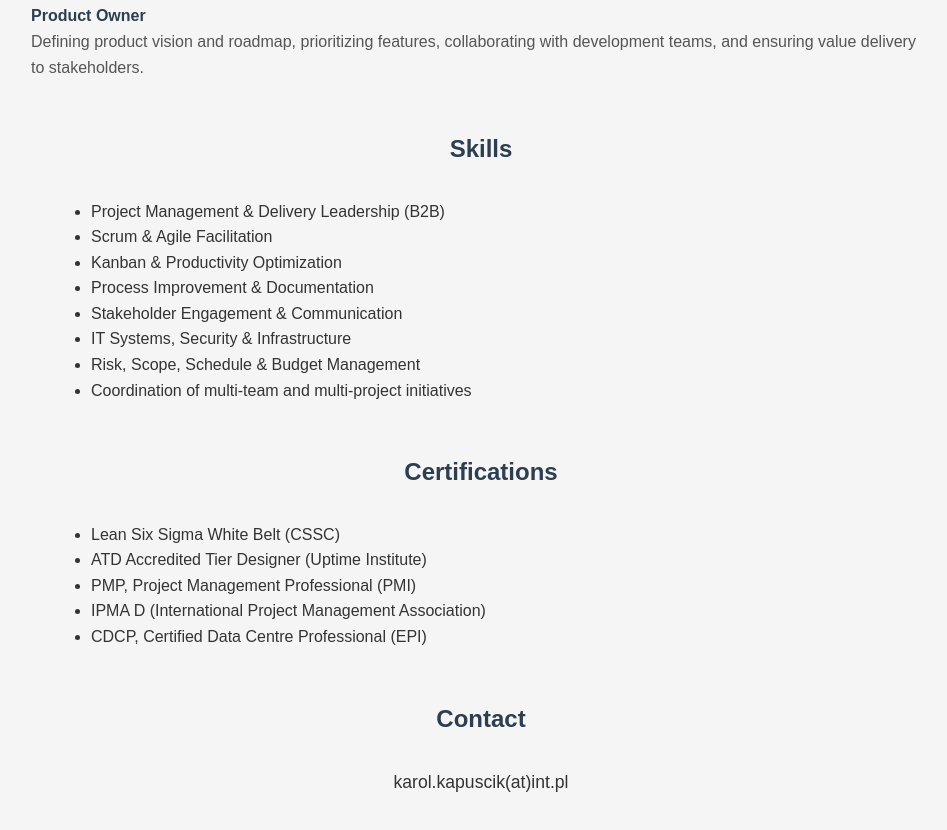
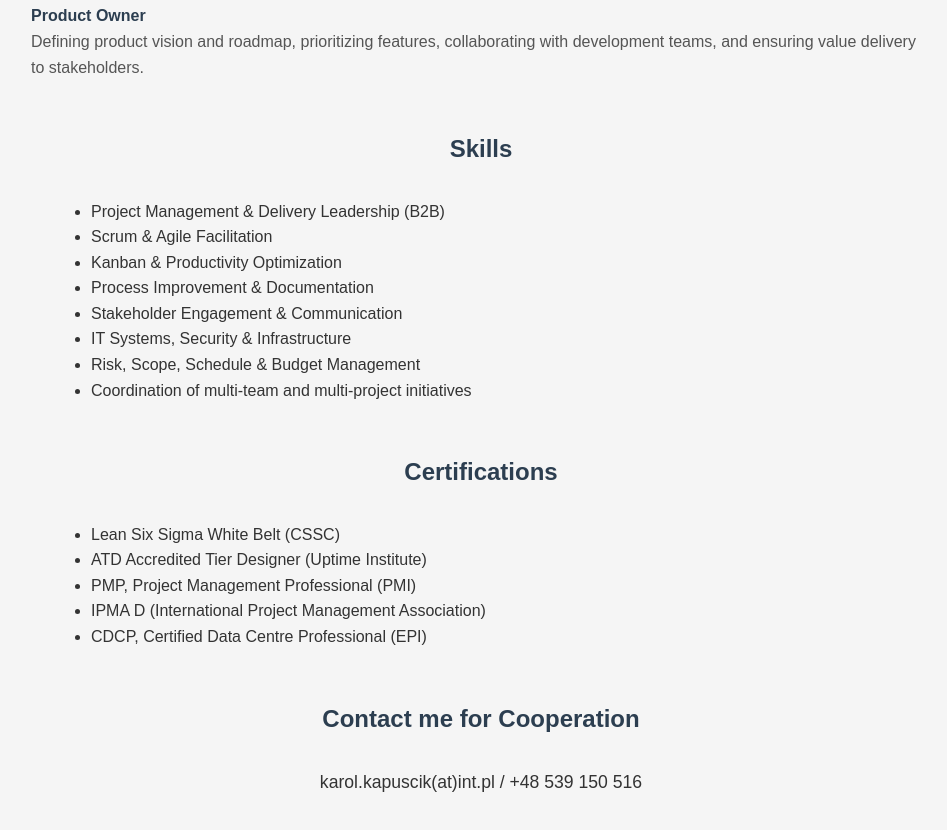
Before and after one commit to karolkapuscik-pm/karolkapuscik-pm.github.io, a plain HTML site: page index.html in a window 1280 px wide. Shown: the part 1014-1844 px from the top of the page, without its empty margins (159-1106 px from the left). Drawn offline with Linux system fonts and the light colour scheme.

Commit message:
Update index.html

```diff
--- a/index.html
+++ b/index.html
@@ -189,9 +189,9 @@
     </ul>
   </div>
 
-  <h2>Contact</h2>
+  <h2>Contact me for Cooperation</h2>
   <div class="contact">
-    <p>karol.kapuscik(at)int.pl</p>
+    <p>karol.kapuscik(at)int.pl / +48 539 150 516</p>
   </div>
 
 </body>
```
